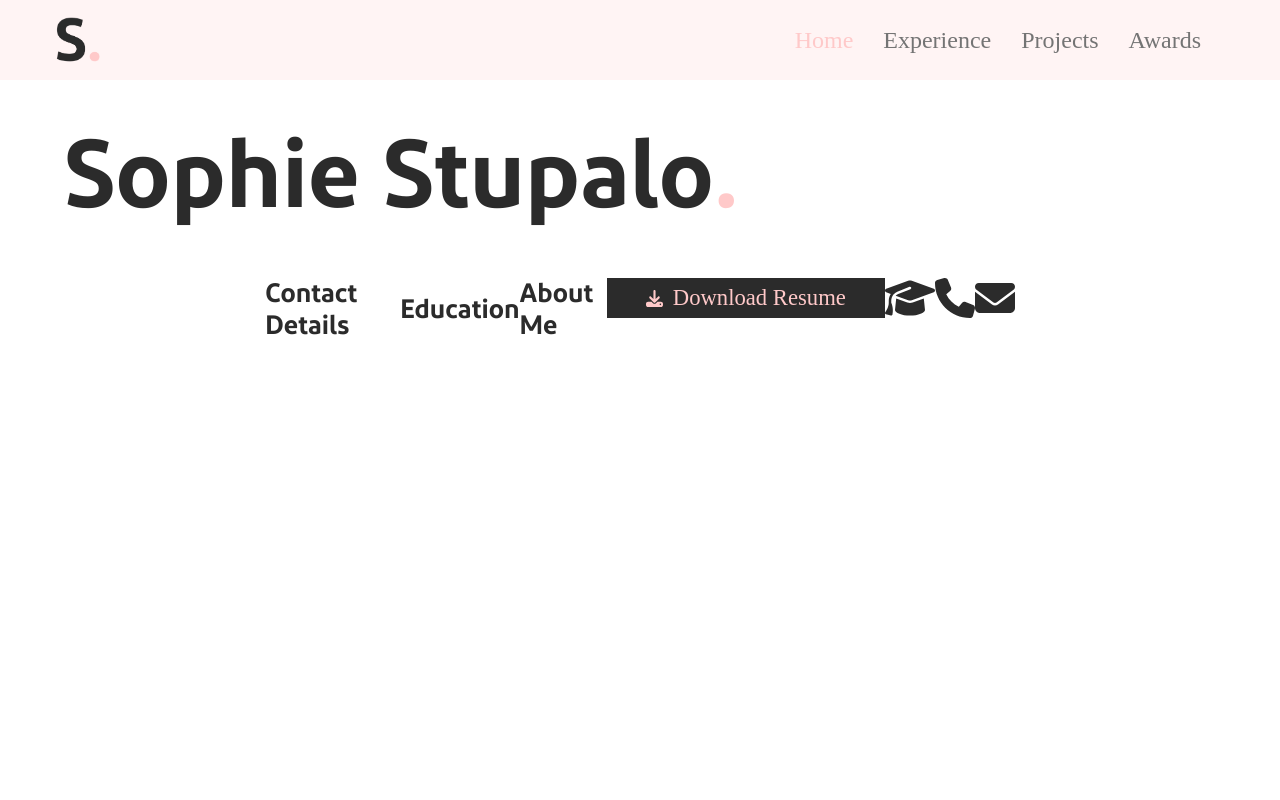
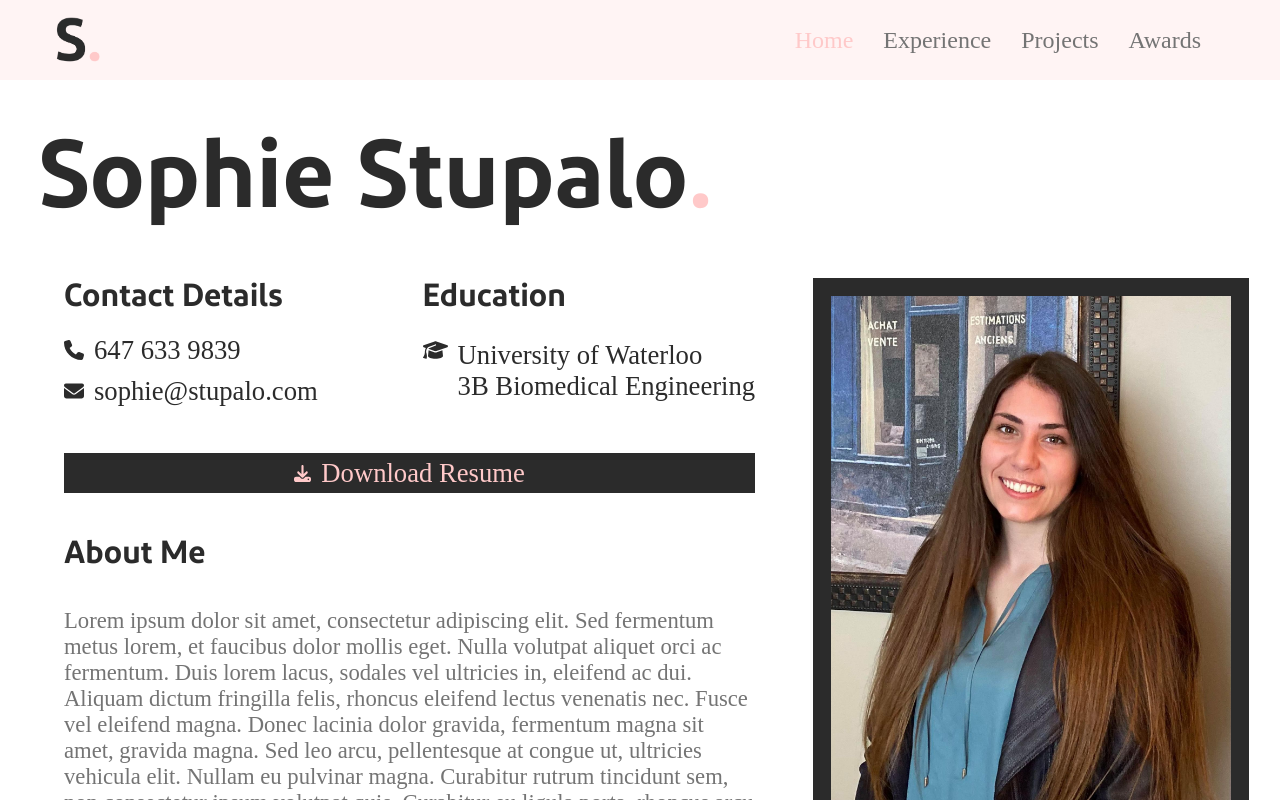
Before and after one commit to sstupalo/portfolio-website, a React (Create React App) app: page / in a window 1280 px wide. Shown: the top 800 px of the page. Built offline with nearby package versions, Linux system fonts and the light colour scheme.

Commit message:
Organize homepage content

```diff
--- a/src/assets/portfolio-content.json
+++ b/src/assets/portfolio-content.json
@@ -11,9 +11,12 @@
     },
     "home": {
       "resumeLink": "SophieStupaloOfficialResume.pdf",
-      "envelopeUrl": "mailto:sophie@stupalo.com",
-      "phoneUrl": "tel:6476339839",
-      "educationLink": "https://uwaterloo.ca/biomedical-engineering/?utm_source=uwaterloo.ca%2Fengineering&utm_medium=site&utm_campaign=analytics"
+      "emailLink": "mailto:sophie@stupalo.com",
+      "emailText": "sophie@stupalo.com",
+      "phoneLink": "tel:6476339839",
+      "phoneText": "647 633 9839",
+      "educationLink": "https://uwaterloo.ca/biomedical-engineering/?utm_source=uwaterloo.ca%2Fengineering&utm_medium=site&utm_campaign=analytics",
+      "aboutMeParagraph": "Lorem ipsum dolor sit amet, consectetur adipiscing elit. Sed fermentum metus lorem, et faucibus dolor mollis eget. Nulla volutpat aliquet orci ac fermentum. Duis lorem lacus, sodales vel ultricies in, eleifend ac dui. Aliquam dictum fringilla felis, rhoncus eleifend lectus venenatis nec. Fusce vel eleifend magna. Donec lacinia dolor gravida, fermentum magna sit amet, gravida magna. Sed leo arcu, pellentesque at congue ut, ultricies vehicula elit. Nullam eu pulvinar magna. Curabitur rutrum tincidunt sem, non consectetur ipsum volutpat quis. Curabitur eu ligula porta, rhoncus arcu in, egestas mauris. Maecenas efficitur magna quis sagittis placerat. Mauris ultricies sodales massa in tempor. Nullam ut libero dui. Lorem ipsum dolor sit amet, consectetur adipiscing elit. "
     },
     "experience":{
     },
--- a/src/components/footer/Footer.js
+++ b/src/components/footer/Footer.js
@@ -15,10 +15,10 @@ function Footer(props) {
   return (
     <FooterContainer>
       <IconContainer>
-        <CopyrightLink href={props.data.linkedinUrl} target="_blank" rel="noopener noreferrer">
+        <CopyrightLink href={props.data.linkedinUrl} target='_blank' rel='noopener noreferrer'>
           <StyledFontAwesomeIcon icon={faLinkedin}/>
         </CopyrightLink>
-        <CopyrightLink href={props.data.githubUrl} target="_blank" rel="noopener noreferrer">
+        <CopyrightLink href={props.data.githubUrl} target='_blank' rel='noopener noreferrer'>
           <StyledFontAwesomeIcon icon={faGithub}/>
         </CopyrightLink>
         <CopyrightLink href={props.data.envelopeUrl}>
@@ -29,7 +29,7 @@ function Footer(props) {
         </CopyrightLink>
       </IconContainer>
       <CopyrightContainer>
-        <CopyrightLinkText>&copy; {props.data.text} &bull; <CopyrightLink href={props.data.copyrightUrl}>{props.data.linkText}</CopyrightLink></CopyrightLinkText>
+        <CopyrightLinkText>&copy; {props.data.text} &bull; <CopyrightLink href={props.data.copyrightUrl}  target='_blank' rel='noopener noreferrer'>{props.data.linkText}</CopyrightLink></CopyrightLinkText>
       </CopyrightContainer>
     </FooterContainer>
   )
--- a/src/components/footer/footerStyles.js
+++ b/src/components/footer/footerStyles.js
@@ -54,4 +54,5 @@ export const CopyrightLinkText = styled.text`
   font-style: normal;
   text-decoration: none;
   color: #2B2B2BFF;
+  white-space: nowrap;
 `
--- a/src/components/global/GlobalStyles.js
+++ b/src/components/global/GlobalStyles.js
@@ -8,8 +8,8 @@ export const PageHeaderContainer = styled.div`
     font-size: 17pt;
     display: flex;
     align-items: center;
-    padding-left: 5%;
-    padding-right: 5%;
+    padding-left: 3%;
+    padding-right: 3%;
     padding-top: 20px;
     padding-bottom: 20px;
 
@@ -24,6 +24,7 @@ export const PageHeaderText = styled.h1`
     color: #2B2B2BFF;
     margin-top: 0%;
     margin-bottom: 0%;
+    white-space: nowrap;
 `
 
 export const PageHeaderDot = styled.h1`
@@ -36,10 +37,12 @@ export const SubHeadingText = styled.h2`
     font-family: 'diodrum';
     font-style: normal;
     font-weight: 600;
-    font-size: 20pt;
+    font-size: 24pt;
     display: flex;
     align-items: center;
+    justify-content: flex-start;
     color: #2B2B2BFF;
     margin-top: 0%;
-    margin-bottom: 0%;
+    margin-bottom: 5%;
+    white-space: nowrap;
 `
--- a/src/components/home/Home.js
+++ b/src/components/home/Home.js
@@ -5,12 +5,20 @@ import {
   ContentContainer,
   LeftContainer,
   RightContainer,
+  TopContentContainer,
+  DetailsContainer,
   StyledFontAwesomeIcon,
+  GradCapIcon,
   DownloadIcon,
   DownloadButton,
-  DownloadButtonLink,
+  LinkContainer,
+  ButtonText,
   DownloadButtonText,
+  AboutMeParagraph,
+  ProfilePictureContainer,
+  ProfilePicture
 } from './HomeStyles';
+import ProfileImage from '../../assets/headshot.jpg';
 import { faGraduationCap, faPhone, faEnvelope, faDownload } from '@fortawesome/free-solid-svg-icons'
 
 
@@ -20,19 +28,35 @@ function Home(props) {
       <PageHeader title='Sophie Stupalo'/>
       <ContentContainer>
         <LeftContainer>
-          <SubHeading title='Contact Details'/><SubHeading title='Education'/>
+          <TopContentContainer>
+            <DetailsContainer>
+              <SubHeading title='Contact Details'/>
+              <LinkContainer href={props.data.phoneLink}>
+                <StyledFontAwesomeIcon icon={faPhone}/><ButtonText>{props.data.phoneText}</ButtonText>
+              </LinkContainer>
+              <LinkContainer href={props.data.emailLink}>
+                <StyledFontAwesomeIcon icon={faEnvelope}/><ButtonText>{props.data.emailText}</ButtonText>
+              </LinkContainer>
+            </DetailsContainer>
+            <DetailsContainer>
+              <SubHeading title='Education'/>
+              <LinkContainer href={props.data.educationLink}  target='_blank' rel='noopener noreferrer'>
+                <GradCapIcon icon={faGraduationCap}/><ButtonText>University of Waterloo<br />3B Biomedical Engineering</ButtonText>
+              </LinkContainer>
+            </DetailsContainer>
+          </TopContentContainer>
+          <DownloadButton>
+            <LinkContainer href={props.data.resumeLink} download>
+              <DownloadIcon icon={faDownload}/><DownloadButtonText>Download Resume</DownloadButtonText>
+            </LinkContainer>
+          </DownloadButton>
           <SubHeading title='About Me'/>
-          <DownloadButton>
-            <DownloadButtonLink href={props.data.resumeLink} download>
-              <DownloadIcon icon={faDownload}/><DownloadButtonText>Download Resume</DownloadButtonText>
-            </DownloadButtonLink>
-          </DownloadButton>
-          <StyledFontAwesomeIcon icon={faGraduationCap}/>
-          <StyledFontAwesomeIcon icon={faPhone}/>
-          <StyledFontAwesomeIcon icon={faEnvelope}/>
+          <AboutMeParagraph>{props.data.aboutMeParagraph}</AboutMeParagraph>
         </LeftContainer>
         <RightContainer>
-
+          <ProfilePictureContainer>
+            <ProfilePicture src={ProfileImage}/>
+          </ProfilePictureContainer>
         </RightContainer>
       </ContentContainer>
     </HomePageContainer>
--- a/src/components/home/HomeStyles.js
+++ b/src/components/home/HomeStyles.js
@@ -7,33 +7,46 @@ export const HomePageContainer = styled.div`
   background-color: #FFFFFFFF;
   display: flex;
   flex-direction: column;
-  height: calc(100vh - 80px);
+  height: 100%;
 `;
 
 export const ContentContainer = styled.div`
+  width: 90%;
   display: flex;
-  padding-left: 7%;
-  padding-right:7%;
-  background-color: #FFFFFFFF;
-  align-items:center;
-  justify-content: center;
+  align-items:flex-start;
+  justify-content: space-between;
+  margin-left: 5%;
+  margin-right: 5%;
 `
 
 export const LeftContainer = styled.div`
   display: flex;
+  width: 60%;
+  flex-direction: column;
 `
 
 export const RightContainer = styled.div`
   display: flex;
+  width: 35%;
 `
 
 export const TopContentContainer = styled.div`
   display: flex;
+  justify-content: space-between;
+`
+
+export const DetailsContainer  = styled.div`
+  display: flex;
+  flex-direction: column;
 `
 
 export const StyledFontAwesomeIcon = styled(FontAwesomeIcon)`
   color: #2B2B2BFF;
-  font-size: 40px;
+  font-size: 20px;
+`
+
+export const GradCapIcon = styled(StyledFontAwesomeIcon)`
+  align-self: flex-start;
 `
 
 export const DownloadIcon = styled(StyledFontAwesomeIcon)`
@@ -46,26 +59,58 @@ export const DownloadButton = styled.div`
   align-items: center;
   justify-content: center;
   background-color: #2B2B2BFF;
-  width: 50%;
+  width: 100%;
   height: 40px;
+  margin-top: 6%;
+  margin-bottom: 6%;
   &:hover {
     background-color: #747474FF;
   }
 `
 
-export const DownloadButtonLink = styled.a`
+export const LinkContainer = styled.a`
   display: flex;
   align-items: center;
-  justify-content: center;
+  justify-content: flex-start;
   column-gap: 10px;
   text-decoration: none;
+  margin-bottom: 2%;
+  margin-top: 2%;
 `
 
-export const DownloadButtonText = styled.text`
+export const ButtonText = styled.text`
+  font-size: 20pt;
+  font-family: 'carniola';
+  font-weight: normal;
+  font-style: normal;
+  text-decoration: none;
+  color: #2B2B2BFF;
+  white-space: nowrap;
+`
+
+export const DownloadButtonText = styled(ButtonText)`
+  color: #FFC9C9FF;
+`
+
+export const AboutMeParagraph = styled.p`
   font-size: 17pt;
   font-family: 'carniola';
   font-weight: normal;
   font-style: normal;
   text-decoration: none;
-  color: #FFC9C9FF;
+  color: #747474FF;
+  margin-top: 0%;
+  margin-bottom: 5%
 `
+
+export const ProfilePictureContainer = styled.div`
+  display: flex;
+  background-color: #2B2B2BFF;
+  padding: 2%;
+`
+
+export const ProfilePicture = styled.img`
+  margin: 10px;
+  max-width: 400px;
+  height: auto;
+`
```
Also changed, not shown: src/assets/headshot.jpg (added).
